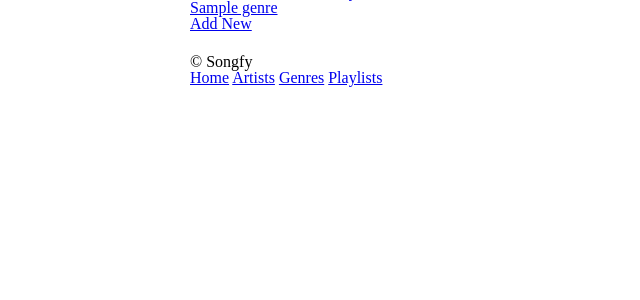
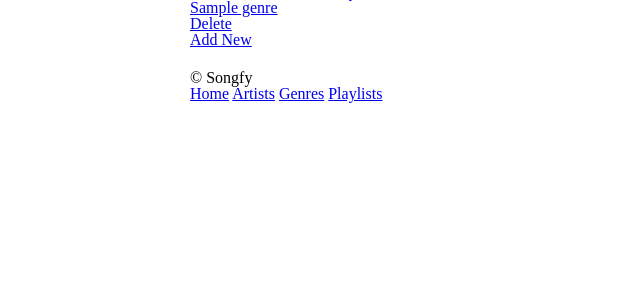
Before and after one commit to SiddharthShringi/Song-App, a Django app: page /genres in a window 1280 px wide. Shown: the part 92-392 px from the top of the page, without its empty margins (0-640 px from the left). Run offline with Django 3.2, Linux system fonts and the light colour scheme; tables that the repository leaves empty hold one stand-in row (values such as "Sample post").

Commit message:
add hyperlink to delete genre

```diff
--- a/songfy/templates/songfy/genre.html
+++ b/songfy/templates/songfy/genre.html
@@ -3,6 +3,7 @@
 <ul>
 	{% for genre in genres %}
 		<li><a href="{% url 'songfy:genre_song' genre.id %}">{{ genre.name }}</a></li>
+		<a href="{% url 'songfy:genre_delete' genre.id %}">Delete</a>
 	{% endfor %}
 </ul>
 <a href="{% url 'songfy:add_genre' %}">Add New</a>
```
